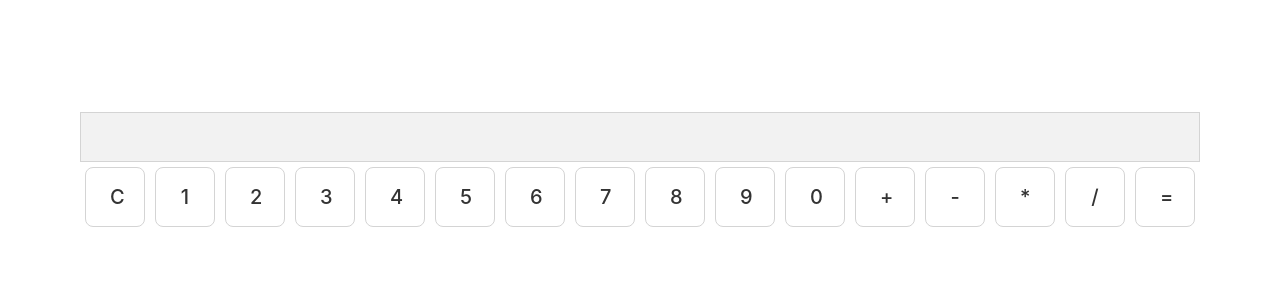
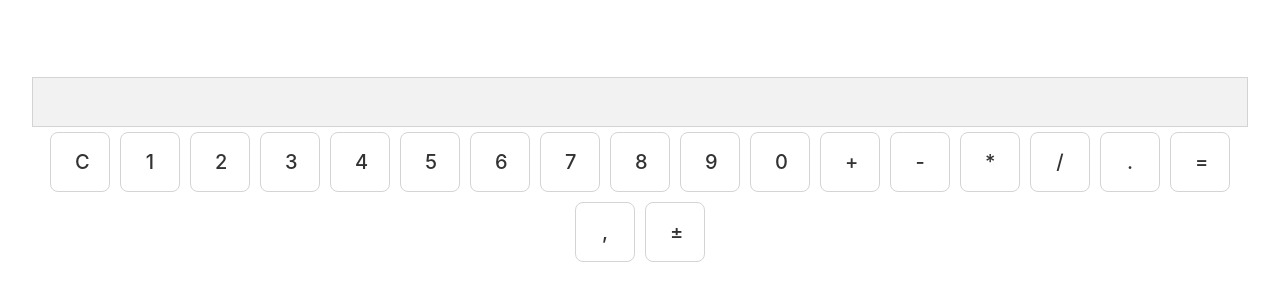
Before and after one commit to lemoonchild/calculator-testing, a React (Vite) app in the folder calculator-project/: page /calculator in a window 1280 px wide. Shown: the part 228-528 px from the top of the page. Built offline with nearby package versions, Linux system fonts and the light colour scheme.

Commit message:
feat: added the calculations for the calculator

```diff
--- a/calculator-project/src/calculator/index.jsx
+++ b/calculator-project/src/calculator/index.jsx
@@ -13,38 +13,65 @@ const Calculator = () => {
   const calculateResult = () => {
     if (prevValue != null && lastOperator && !shouldReset) {
       try {
-        const result = eval(`${prevValue} ${lastOperator} ${input}`) // ¡Cuidado con eval en producción!
-        setInput(String(result))
-        setPrevValue(null) // Resetea prevValue para nuevas operaciones
-        setLastOperator(null) // Limpia el operador para nuevas operaciones
-        setShouldReset(true) // Prepara el reseteo para la próxima entrada numérica
+        let result = eval(`${prevValue} ${lastOperator} ${input}`)
+        if (result === Infinity || result === -Infinity) {
+          setInput('ERROR') // Manejo de división por cero
+        } else {
+          // Limitar el número de caracteres, incluyendo decimales
+          const resultString = result.toString()
+          if (resultString.includes('.')) {
+            let maxDecimals = 9 - resultString.split('.')[0].length - 1 // Espacio para el punto
+            if (maxDecimals < 0) maxDecimals = 0
+            result = Number(result.toFixed(maxDecimals))
+          }
+          setInput(result.toString().slice(0, 9))
+        }
+        setPrevValue(result.toString())
+        setShouldReset(true) // Prepara para la próxima entrada numérica
       } catch (error) {
-        setInput('Error')
+        setInput('ERROR')
       }
+    } else if (shouldReset && lastOperator) {
+      setPrevValue(input)
+      setInput('')
+      setShouldReset(false)
     }
   }
 
   const handleButtonClick = (value) => {
+    // Resetear si hay error y se presiona una tecla válida para empezar de nuevo
+    if (input === 'Error' && ('0123456789+-*/.'.includes(value) || value === 'C')) {
+      clearAll()
+      if (value === 'C') return
+    }
+
     if ('+-*/'.includes(value)) {
       if (!shouldReset) {
-        setPrevValue(input) // Guarda el input actual como prevValue para la operación
-        setShouldReset(true) // Marca para resetear el input en el siguiente número
+        setPrevValue(input)
+        setShouldReset(true)
       }
-      setLastOperator(value) // Establece el operador actual
+      setLastOperator(value)
     } else if (value === '=') {
       calculateResult()
       setShouldReset(true) // Prepara el reseteo para la próxima entrada numérica
     } else if (value === 'C') {
-      setInput('')
-      setPrevValue(null)
-      setLastOperator(null)
+      clearAll()
+    } else if (value === '.' && !input.includes('.') && input.length < 9) {
+      setInput(input + value)
       setShouldReset(false)
-    } else {
+    } else if (value === '±') {
+      if (input && input !== 'ERROR') {
+        setInput(input.startsWith('-') ? input.slice(1) : '-' + input)
+      }
+    } else if (value !== '.') {
       if (shouldReset) {
-        setInput(value) // Reset input y comienza con nuevo número
-        setShouldReset(false) // Desmarca el reseteo, ahora ingresando un nuevo número
+        setInput(value)
+        setShouldReset(false)
       } else {
-        setInput(input + value) // Añade al número actual en display
+        const newValue = input + value
+        if (newValue.length <= 9) {
+          setInput(newValue)
+        }
       }
     }
   }
@@ -70,19 +97,24 @@ const Calculator = () => {
           clearAll()
           setActiveKey('C')
           break
+        case '.':
+          event.preventDefault()
+          handleButtonClick('.')
+          setActiveKey('.')
+          break
         default:
-          const validKeys = '0123456789+-*/=C'
-          if (validKeys.includes(key.toUpperCase())) {
+          const validKeys = '0123456789+-*/=C.'
+          if (validKeys.includes(key)) {
             event.preventDefault()
-            setActiveKey(key.toUpperCase())
-            handleButtonClick(key.toUpperCase() === 'C' ? 'C' : key)
+            setActiveKey(key)
+            handleButtonClick(key)
           }
           break
       }
     }
 
     const handleKeyUp = () => {
-      setActiveKey(null) // Remove highlight when key is released
+      setActiveKey(null)
     }
 
     window.addEventListener('keydown', handleKeyDown)
@@ -98,7 +130,7 @@ const Calculator = () => {
     <div className="calculator">
       <Display value={input} />
       <div className="keypad">
-        {'C1234567890+-*/='.split('').map((char) => (
+        {'C1234567890+-*/.=,±'.split('').map((char) => (
           <Button
             key={char}
             label={char}
```
Also changed, not shown: calculator-project/src/calculator/testSetupUI.js (added, +13 -0 lines).
